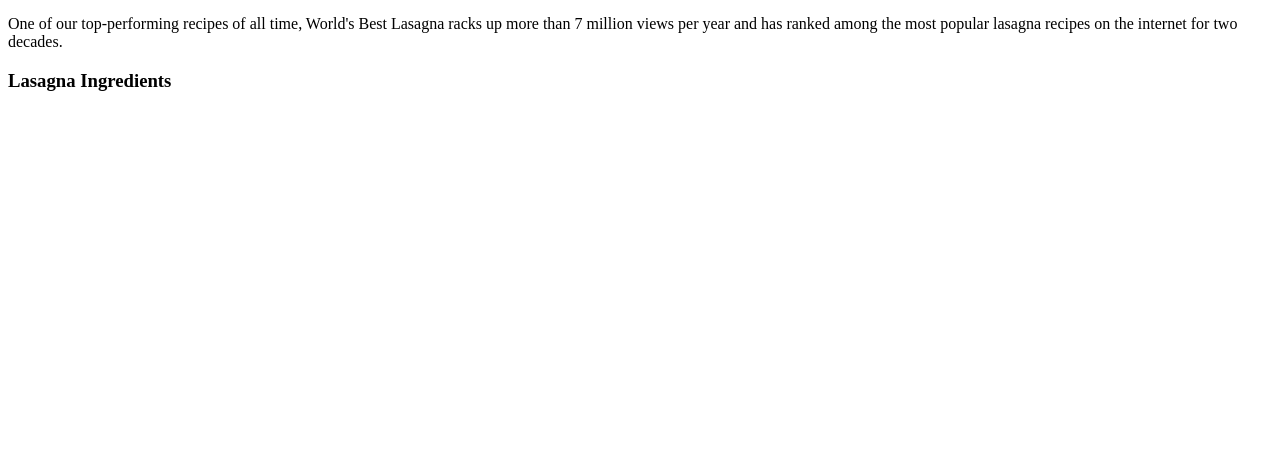
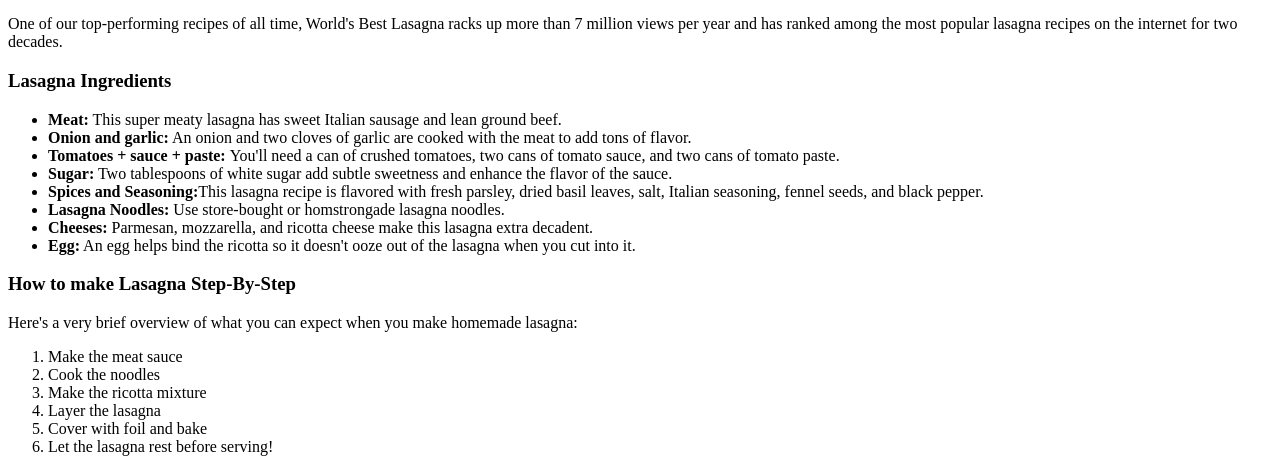
Before and after one commit to trevdoan/odin-recipes, a plain HTML site: page recipes/lasagna.html in a window 1280 px wide. Shown: the part 428-900 px from the top of the page. Before the commit the page ends 800 px from the top, so only its background shows below. Drawn offline with Linux system fonts and the light colour scheme.

Commit message:
Add content to the lasagna recipe
Completed the Lasagna recipe page and added a delicious picture of the
lasagna to entice people to replicate the recipe. Included basic
ingredient recommendations and a step-by-step recipe for users to follow
along.

```diff
--- a/recipes/lasagna.html
+++ b/recipes/lasagna.html
@@ -16,5 +16,27 @@
     <p>One of our top-performing recipes of all time, World's Best Lasagna racks up more than 7 million views per year and has ranked among the most popular lasagna recipes on the internet for two decades.</p>
 
     <p><h3>Lasagna Ingredients</h3></p>
+    <ul>
+        <li><strong>Meat:</strong> This super meaty lasagna has sweet Italian sausage and lean ground beef.</li>
+        <li><strong>Onion and garlic:</strong> An onion and two cloves of garlic are cooked with the meat to add tons of flavor.</li>
+        <li><strong>Tomatoes + sauce + paste: </strong>You'll need a can of crushed tomatoes, two cans of tomato sauce, and two cans of tomato paste.</li>
+        <li><strong>Sugar:</strong> Two tablespoons of white sugar add subtle sweetness and enhance the flavor of the sauce.</li>
+        <li><strong>Spices and Seasoning:</strong>This lasagna recipe is flavored with fresh parsley, dried basil leaves, salt, Italian seasoning, fennel seeds, and black pepper.</li>
+        <li><strong>Lasagna Noodles: </strong>Use store-bought or homstrongade lasagna noodles.</li>
+        <li><strong>Cheeses: </strong>Parmesan, mozzarella, and ricotta cheese make this lasagna extra decadent.</li>
+        <li><strong>Egg:</strong> An egg helps bind the ricotta so it doesn't ooze out of the lasagna when you cut into it. </li>
+    </ul>
+
+    <h3>How to make Lasagna Step-By-Step</h3>
+    <p>Here's a very brief overview of what you can expect when you make homemade lasagna:</p>
+    <ol>
+        <li>Make the meat sauce</li>
+        <li>Cook the noodles</li>
+        <li>Make the ricotta mixture</li>
+        <li>Layer the lasagna</li>
+        <li>Cover with foil and bake</li>
+        <li>Let the lasagna rest before serving!</li>
+    </ol>
+
 </body>
 </html>
```
